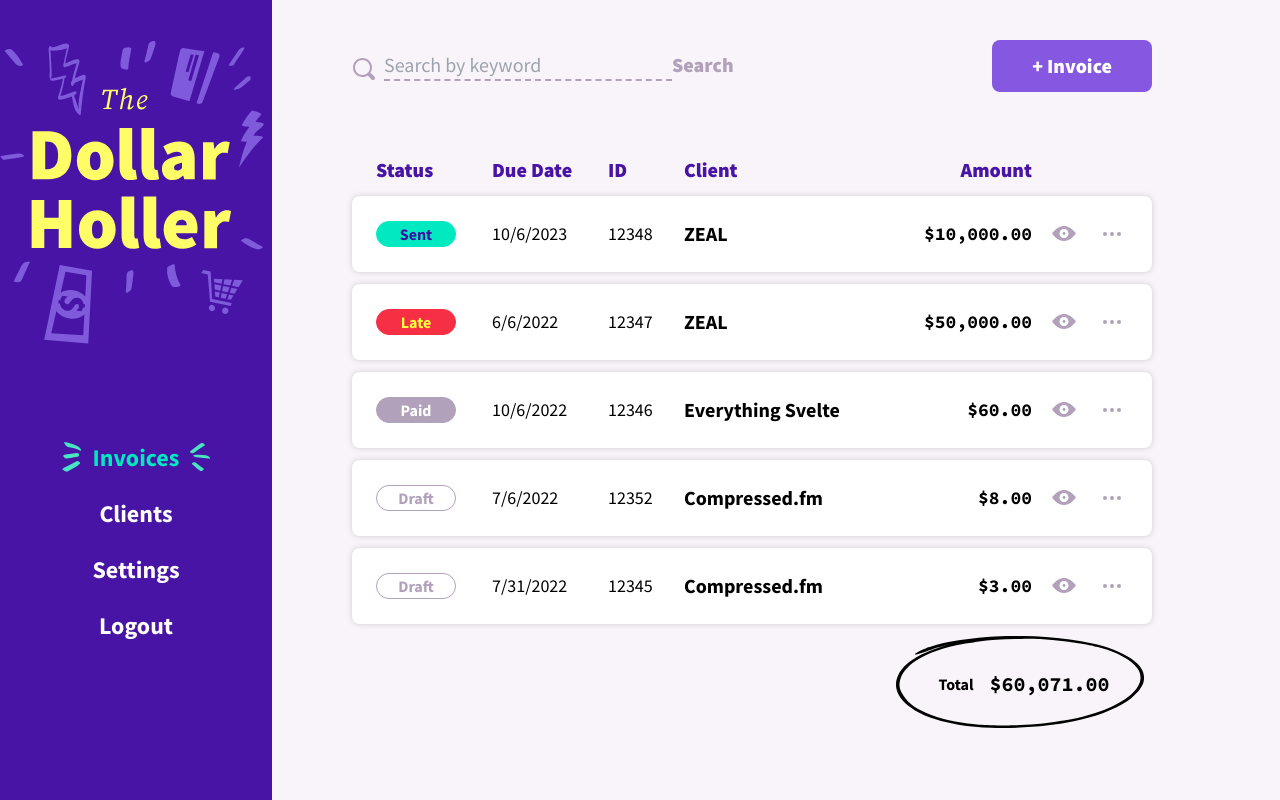
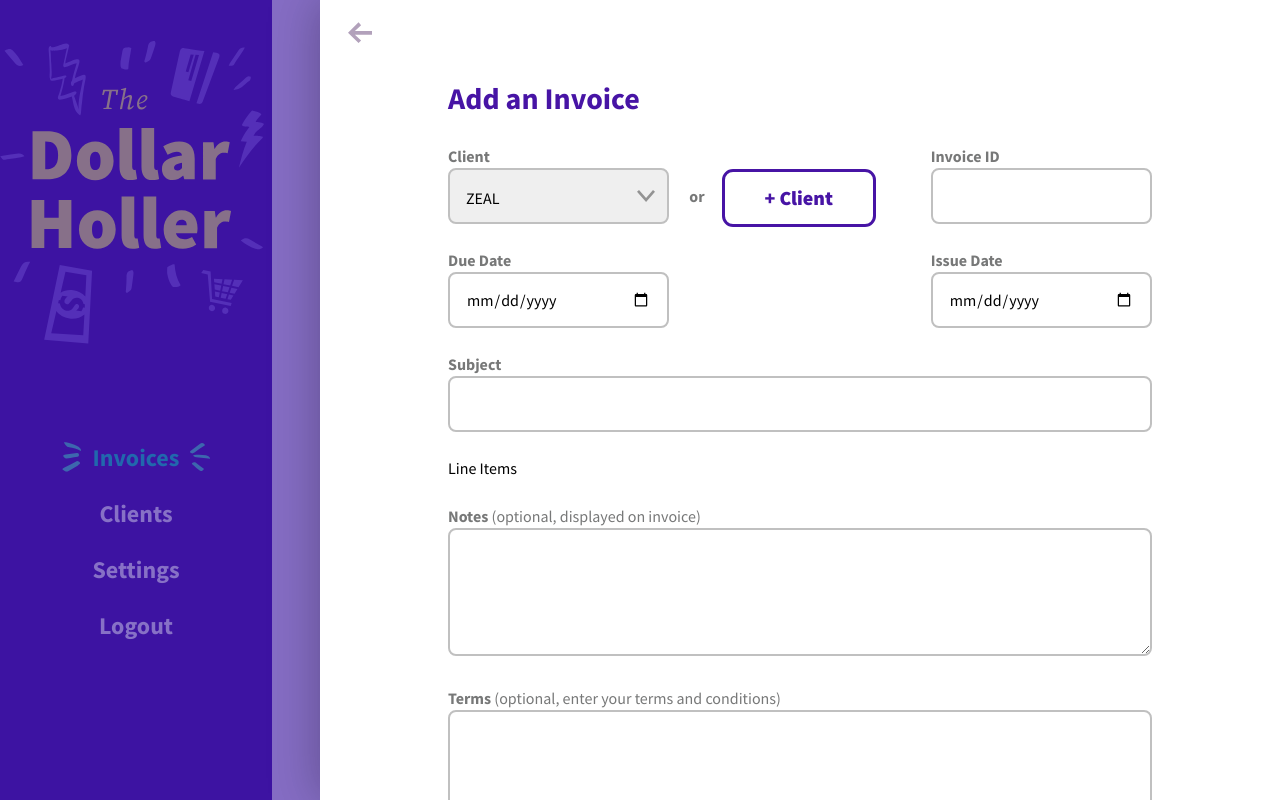
Before and after one commit to michael-farwell/dollarholler-svelte, a SvelteKit app: page /invoices in a window 1280 px wide. Built offline with nearby package versions, Linux system fonts and the light colour scheme.

Commit message:
complete lesson 25

```diff
--- a/src/app.css
+++ b/src/app.css
@@ -12,11 +12,45 @@
   svg {
     @apply fill-current;
   }
+
+  label {
+    @apply block font-sansSerif text-base font-bold text-monsoon;
+  }
+
+  input[type="text"]:not(.search),
+  input[type="number"],
+  input[type="date"],
+  input[type="password"],
+  input[type="email"] {
+    @apply h-14 w-full rounded-lg border-2 border-silver px-4 font-sansSerif text-base;
+  }
+
+  textarea {
+    @apply h-32 w-full rounded-lg border-2 border-silver p-4 font-sansSerif text-base;
+  }
+
+  select {
+    @apply border-silver border-2 rounded-lg h-14 w-full p-4 appearance-none bg-chevronDown bg-no-repeat bg-right-center;
+  }
+
+  input[type="text"]:not(.search):focus,
+  input[type="number"]:focus,
+  input[type="date"]:focus,
+  input[type="password"]:focus,
+  input[type="email"]:focus,
+  textarea:focus,
+  select:focus {
+    @apply border-2 border-lavenderIndigo outline-none;
+  }
 }
 
 @layer components {
   .invoice-table {
     @apply grid grid-cols-invoiceTableMobile lg:grid-cols-invoiceTable gap-x-4 px-4 lg:px-6 mb-3 w-full;
+  }
+
+  .field {
+    @apply mb-6;
   }
 }
 
--- a/src/lib/components/Button.svelte
+++ b/src/lib/components/Button.svelte
@@ -1,18 +1,34 @@
 <script lang="ts">
+  import { SvelteComponent } from "svelte";
+
   export let label: string;
   export let onClick: () => void;
-  export let style: "primary" | "secondary" | "destructive" = "primary";
+  export let style: "primary" | "secondary" | "destructive" | "outline" | "textOnly" = "primary";
   export let isAnimated: boolean = true;
+  export let iconLeft: (new (...args: any) => SvelteComponent) | null = null;
+  export let iconRight: (new (...args: any) => SvelteComponent) | null = null;
 </script>
 
 <button
-    class="relative whitespace-nowrap rounded-lg text-base px-5 py-2 lg:px-10 lg:py-3 font-sansSerif lg:text-xl font-black"
+    class="relative whitespace-nowrap rounded-lg text-base px-5 py-2 lg:px-10 lg:py-3 font-sansSerif lg:text-xl font-black flex items-center"
     class:isAnimated
     class:primary={style === "primary"}
     class:secondary={style === "secondary"}
     class:destructive={style === "destructive"}
+    class:outline={style === "outline"}
+    class:textOnly={style === "textOnly"}
     on:click|preventDefault={() => onClick()}>
+  {#if iconLeft}
+    <svelte:component
+        this={iconLeft}
+        class="mr-2" />
+  {/if}
   {label}
+  {#if iconRight}
+    <svelte:component
+        this={iconRight}
+        class="ml-2" />
+  {/if}
 </button>
 
 <style lang="postcss">
@@ -31,4 +47,12 @@
   .destructive {
     @apply bg-scarlet text-goldenFizz;
   }
+
+  .outline {
+    @apply border-daisyBush text-daisyBush hover:bg-daisyBush hover:text-white;
+  }
+
+  .textOnly {
+    @apply bg-transparent px-0 text-scarlet underline hover:no-underline;
+  }
 </style>
--- a/src/lib/components/Search.svelte
+++ b/src/lib/components/Search.svelte
@@ -7,7 +7,7 @@
     <Search />
   </div>
   <input
-      class="w-full md:w-[14rem] lg:w-72 border-b-2 border-dashed border-b-pastelPurple bg-transparent font-sansSerif text-base lg:text-xl text-black outline-none focus:border-b-lavenderIndigo focus:border-solid"
+      class="search w-full md:w-[14rem] lg:w-72 border-b-2 border-dashed border-b-pastelPurple bg-transparent font-sansSerif text-base lg:text-xl text-black outline-none focus:border-b-lavenderIndigo focus:border-solid"
       type="text"
       name="search"
       placeholder="Search by keyword">
--- a/src/routes/(dashboard)/invoices/+page.svelte
+++ b/src/routes/(dashboard)/invoices/+page.svelte
@@ -7,10 +7,11 @@
   import { asCurrency, sumInvoices } from "$lib/utils/moneyHelpers";
   import { onMount } from "svelte";
   import BlankState from "./BlankState.svelte";
+  import InvoiceForm from "./InvoiceForm.svelte";
   import InvoiceRow from "./InvoiceRow.svelte";
   import InvoiceRowHeader from "./InvoiceRowHeader.svelte";
 
-  let isInvoiceFormShowing: boolean = false;
+  let isInvoiceFormShowing: boolean = true;
 
   onMount(() => loadInvoices());
 </script>
@@ -57,6 +58,6 @@
 
 {#if isInvoiceFormShowing}
   <SlidePanel on:close={() => isInvoiceFormShowing = false}>
-    Hello Bro
+    <InvoiceForm />
   </SlidePanel>
 {/if}
--- /dev/null
+++ b/src/routes/(dashboard)/invoices/InvoiceForm.svelte
@@ -0,0 +1,106 @@
+<script lang="ts">
+
+  import Button from "$lib/components/Button.svelte";
+  import Trash from "$lib/components/Icon/Trash.svelte";
+</script>
+
+<h2 class="mb-7 font-sansSerif text-3xl font-bold text-daisyBush">
+  Add an Invoice
+</h2>
+
+<form class="grid grid-cols-6 gap-x-5">
+  <!-- Client -->
+  <div class="field col-span-2">
+    <label for="client">Client</label>
+    <select
+        name="client"
+        id="client">
+      <option value="zeal">ZEAL</option>
+    </select>
+  </div>
+  <div class="field col-span-2 flex items-end gap-x-5">
+    <div class="text-base font-bold text-monsoon leading-[3.5rem]">
+      or
+    </div>
+    <Button
+        label="+ Client"
+        style={"outline"}
+        isAnimated={false}
+        onClick={() => {}} />
+  </div>
+  <!-- Invoice ID -->
+  <div class="field col-span-2">
+    <label for="id">Invoice ID</label>
+    <input
+        type="number"
+        name="id"
+        id="id">
+  </div>
+  <!-- Due Date -->
+  <div class="field col-span-2">
+    <label for="due_date">Due Date</label>
+    <input
+        type="date"
+        name="due_date"
+        id="due_date">
+  </div>
+  <!-- Issue Date -->
+  <div class="field col-span-2 col-start-5">
+    <label for="issue_date">Issue Date</label>
+    <input
+        type="date"
+        name="issue_date"
+        id="issue_date">
+  </div>
+  <!-- Subject -->
+  <div class="field col-span-6">
+    <label for="subject">Subject</label>
+    <input
+        type="text"
+        name="subject"
+        id="subject">
+  </div>
+  <!-- Line Items -->
+  <div class="field col-span-6">
+    Line Items
+  </div>
+
+  <!-- Notes -->
+  <div class="field col-span-6">
+    <label for="notes">Notes <span class="font-normal">(optional, displayed on invoice)</span></label>
+    <textarea
+        name="notes"
+        id="notes"></textarea>
+  </div>
+  <!-- Terms -->
+  <div class="field col-span-6">
+    <label for="terms">Terms <span class="font-normal">(optional, enter your terms and conditions)</span></label>
+    <textarea
+        name="terms"
+        id="terms"></textarea>
+    <div class="text-xs text-gray-400">
+      Formatting tips: <strong>*bold*</strong>, <em>_italics_</em>
+    </div>
+  </div>
+  <!-- Buttons -->
+  <div class="field col-span-2">
+    <!-- Only if Editing -->
+    <Button
+        label="Delete"
+        style={"textOnly"}
+        isAnimated={false}
+        onClick={() => {}}
+        iconLeft={Trash} />
+  </div>
+  <div class="field col-span-4 flex justify-end gap-x-5">
+    <Button
+        label="Cancel"
+        style={"secondary"}
+        isAnimated={false}
+        onClick={() => {}} />
+
+    <Button
+        label="Save"
+        onClick={() => {}} />
+  </div>
+</form>
--- a/tailwind.config.js
+++ b/tailwind.config.js
@@ -11,7 +11,11 @@ export default {
       backgroundImage: {
         arrowLeftUp: "url('/images/arrow-left-up.svg')",
         arrowRightUp: "url('/images/arrow-right-up.svg')",
+        chevronDown: "url('/images/chevron-down.svg')",
         circled: "url('/images/circle.svg')",
+      },
+      backgroundPosition: {
+        "right-center": "97% center",
       },
       borderWidth: {
         "1": "1px",
```
Also changed, not shown: static/images/chevron-down.svg (added).
